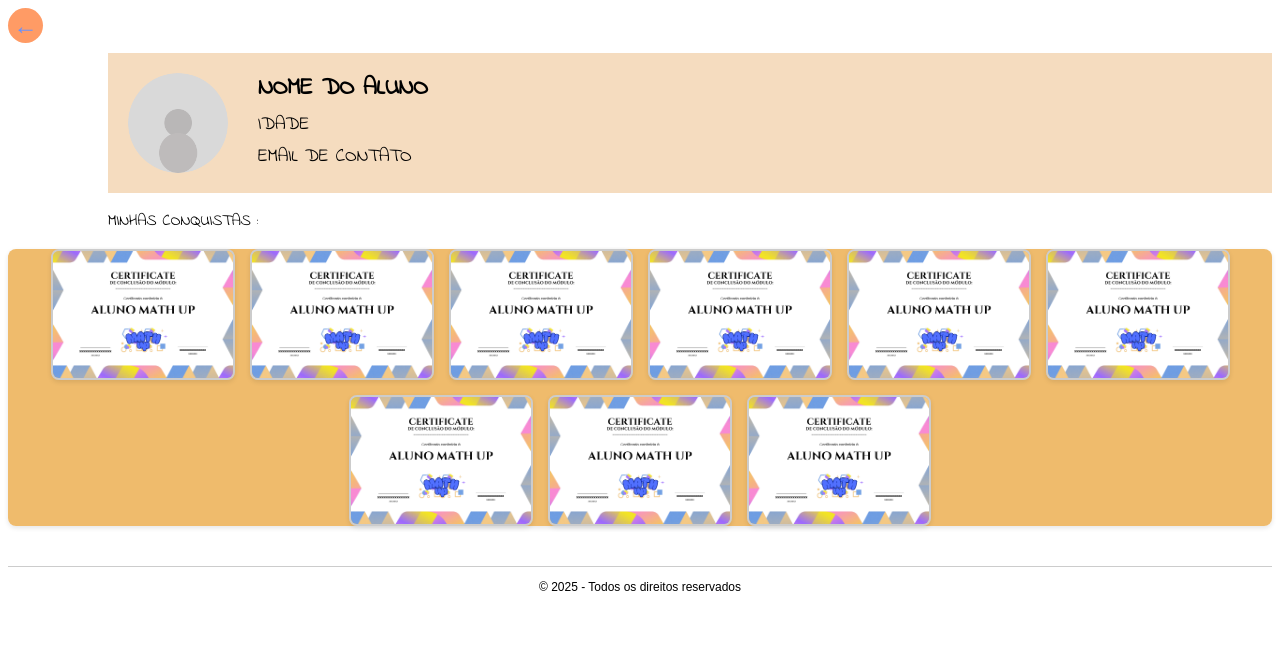
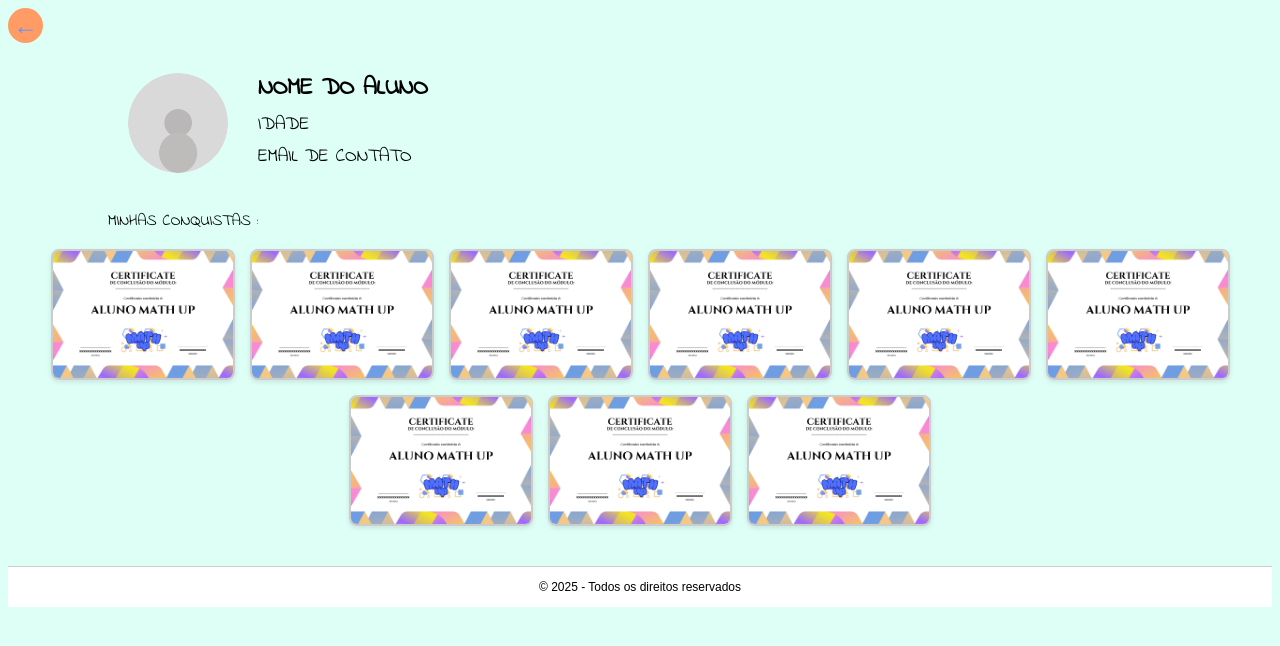
Before and after one commit to joao-Gabriel-Kuschel-Kupske/Match-Up., a Flask app: template match.up/templates/perfil.html in a window 1280 px wide. Shown: the top 646 px of the page. Run offline with Flask 3, Linux system fonts and the light colour scheme; the template is opened without the code that fills it, so the values that code supplies are empty.

Commit message:
figma-design

```diff
--- a/match.up/static/css/styleperfil.css
+++ b/match.up/static/css/styleperfil.css
@@ -1,7 +1,6 @@
 @import url('https://fonts.googleapis.com/css2?family=Indie+Flower&display=swap');
 body {
-  /* background-color:  #defff6; */
-  background-color: #ffffff;
+  background-color: #defff6;
 }
 
 main {
@@ -23,7 +22,6 @@ main {
 }
 
 .profile-container {
-  background-color: #d8780942;
   display: flex;
   align-items: center;
   margin-top: 10px;
@@ -74,7 +72,6 @@ main {
 
 section {
   font-family: "Indie Flower", sans-serif;
-
 }
 
 section p {
@@ -107,10 +104,6 @@ section p {
   justify-content: center;
   margin-top: 10px;
   margin-bottom: 40px;
-  background-color: #e69317a1;
-  border: #000000;
-  border-radius: 8px;
-  box-shadow: 0 2px 5px rgba(0,0,0,0.1);
 }
 
 .achievements img {
@@ -123,8 +116,6 @@ section p {
 
 footer {
   position: static;
-  bottom: 0;
-  left: 0;
   width: 100%;
   background-color: #ffffff;
   text-align: center;
```
